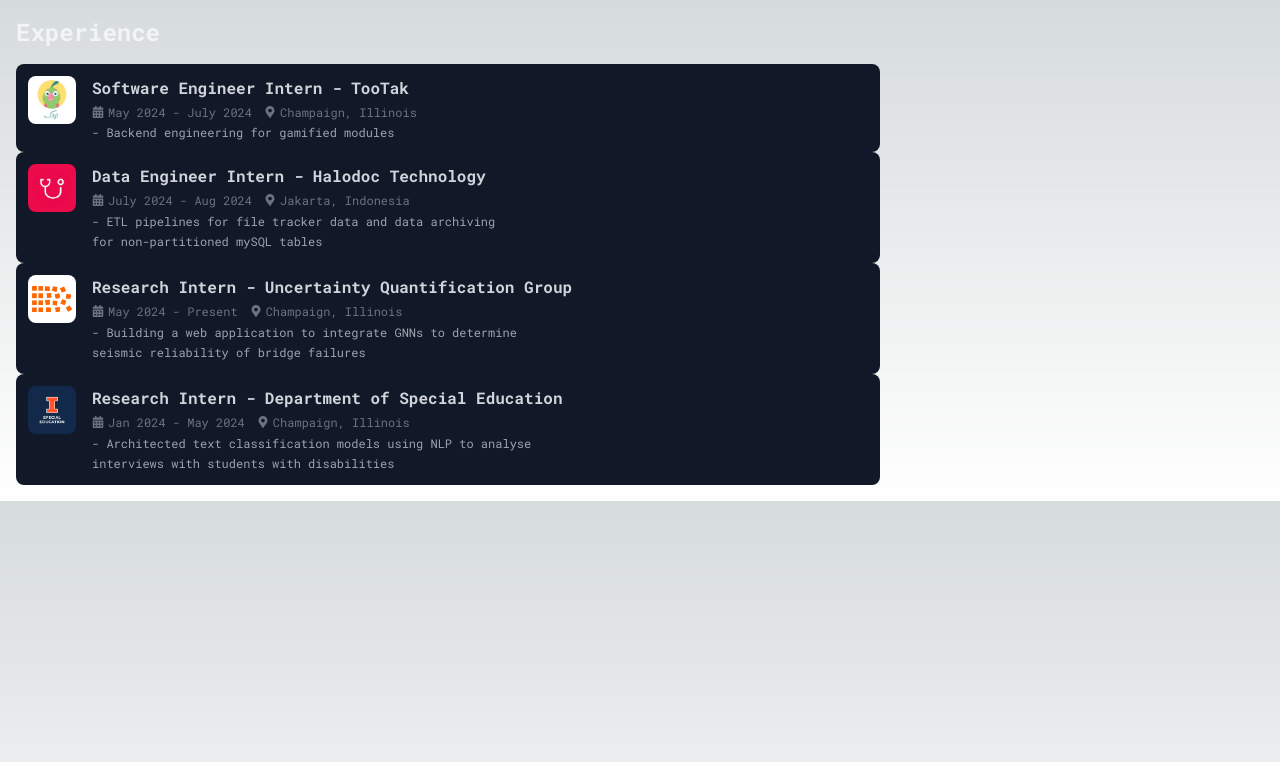
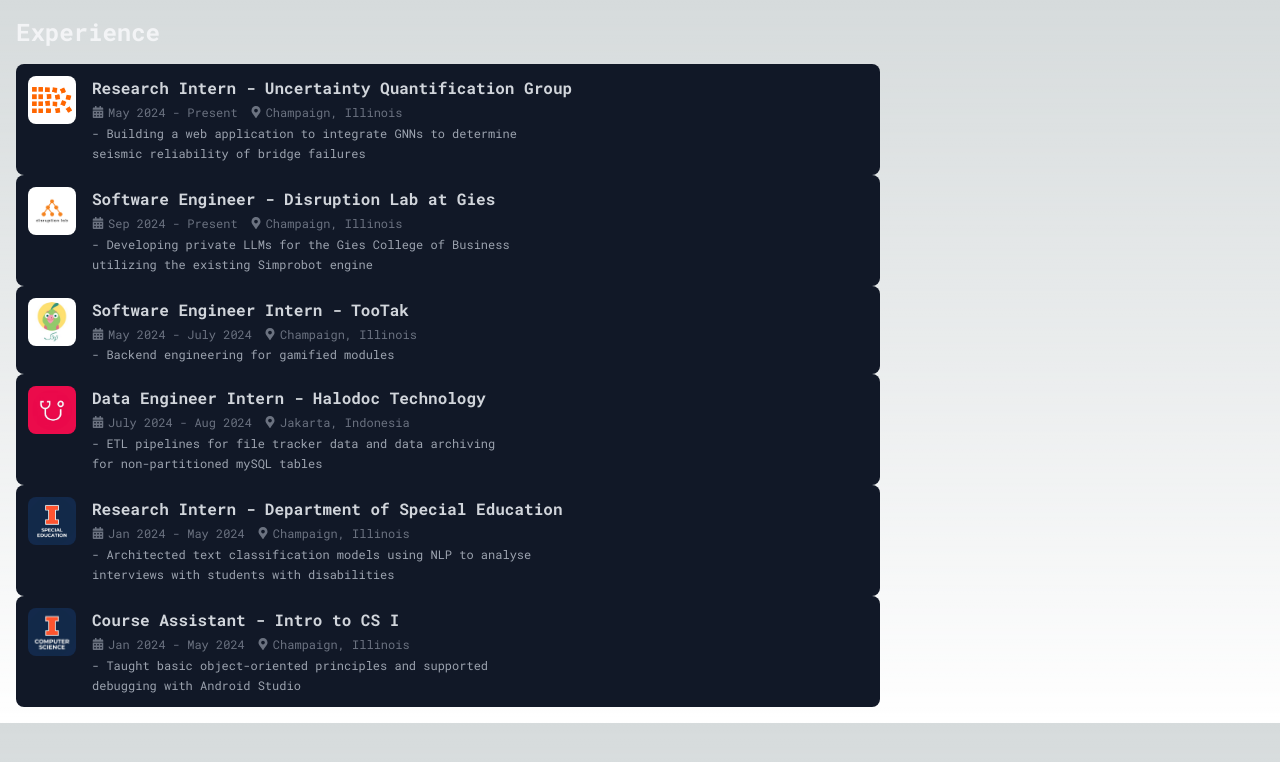
Before and after one commit to wrjodjana/wrjodjana.com, a Next.js app: page /components/experience in a window 1280 px wide. Shown: the top 762 px of the page. Built offline with nearby package versions, Linux system fonts and the light colour scheme.

Commit message:
added dlab and cs124 ca

```diff
--- a/app/components/experience/page.tsx
+++ b/app/components/experience/page.tsx
@@ -8,6 +8,8 @@
 import Halodoc from "../../../public/experience/halodoc.jpeg";
 import UQGroup from "../../../public/experience/uq-group.png";
 import SPED from "../../../public/experience/sped.jpg";
+import cs from "../../../public/experience/cs.jpg";
+import disruption from "../../../public/experience/disruption.png";
 
 const robotoMono = Roboto_Mono({ subsets: ["latin"] });
 
@@ -15,6 +17,52 @@
   return (
     <div className={`${robotoMono.className} max-w-4xl p-4`}>
       <h1 className="text-2xl font-bold text-gray-100 mb-4">Experience</h1>
+      <section className="bg-gray-900 text-gray-300 p-3 rounded-lg mb-0">
+        <div className="flex items-start">
+          <div className="mr-4 flex-shrink-0">
+            <div className="w-12 h-12 bg-white rounded-lg flex items-center justify-center">
+              <Image src={UQGroup} alt="UQ Group Logo" width={40} height={40} />
+            </div>
+          </div>
+          <div className="flex-grow">
+            <h2 className="text-base font-bold mb-1">Research Intern - Uncertainty Quantification Group</h2>
+            <div className="flex items-center text-xs text-gray-500 mb-1">
+              <FaCalendarAlt className="mr-1" />
+              <span>May 2024 - Present</span>
+              <FaMapMarkerAlt className="ml-3 mr-1" />
+              <span>Champaign, Illinois</span>
+            </div>
+            <p className="text-xs text-gray-400 leading-relaxed">
+              - Building a web application to integrate GNNs to determine
+              <br />
+              seismic reliability of bridge failures
+            </p>
+          </div>
+        </div>
+      </section>
+      <section className="bg-gray-900 text-gray-300 p-3 rounded-lg mb-0">
+        <div className="flex items-start">
+          <div className="mr-4 flex-shrink-0">
+            <div className="w-12 h-12 bg-white rounded-lg flex items-center justify-center">
+              <Image src={disruption} alt="UQ Group Logo" width={70} height={70} className="rounded-full" />
+            </div>
+          </div>
+          <div className="flex-grow">
+            <h2 className="text-base font-bold mb-1">Software Engineer - Disruption Lab at Gies</h2>
+            <div className="flex items-center text-xs text-gray-500 mb-1">
+              <FaCalendarAlt className="mr-1" />
+              <span>Sep 2024 - Present</span>
+              <FaMapMarkerAlt className="ml-3 mr-1" />
+              <span>Champaign, Illinois</span>
+            </div>
+            <p className="text-xs text-gray-400 leading-relaxed">
+              - Developing private LLMs for the Gies College of Business
+              <br />
+              utilizing the existing Simprobot engine
+            </p>
+          </div>
+        </div>
+      </section>
       <section className="bg-gray-900 text-gray-300 p-3 rounded-lg mb-0">
         <div className="flex items-start">
           <div className="mr-4 flex-shrink-0">
@@ -60,31 +108,8 @@
       <section className="bg-gray-900 text-gray-300 p-3 rounded-lg mb-0">
         <div className="flex items-start">
           <div className="mr-4 flex-shrink-0">
-            <div className="w-12 h-12 bg-white rounded-lg flex items-center justify-center">
-              <Image src={UQGroup} alt="UQ Group Logo" width={40} height={40} />
-            </div>
-          </div>
-          <div className="flex-grow">
-            <h2 className="text-base font-bold mb-1">Research Intern - Uncertainty Quantification Group</h2>
-            <div className="flex items-center text-xs text-gray-500 mb-1">
-              <FaCalendarAlt className="mr-1" />
-              <span>May 2024 - Present</span>
-              <FaMapMarkerAlt className="ml-3 mr-1" />
-              <span>Champaign, Illinois</span>
-            </div>
-            <p className="text-xs text-gray-400 leading-relaxed">
-              - Building a web application to integrate GNNs to determine
-              <br />
-              seismic reliability of bridge failures
-            </p>
-          </div>
-        </div>
-      </section>
-      <section className="bg-gray-900 text-gray-300 p-3 rounded-lg mb-0">
-        <div className="flex items-start">
-          <div className="mr-4 flex-shrink-0">
             <div className="w-12 h-12 bg-[#13294B] rounded-lg flex items-center justify-center">
-              <Image src={SPED} alt="SPED Logo" width={40} height={40} className="rounded-full" />
+              <Image src={SPED} alt="SPED Logo" width={80} height={80} className="rounded-full" />
             </div>
           </div>
           <div className="flex-grow">
@@ -103,6 +128,29 @@
           </div>
         </div>
       </section>
+      <section className="bg-gray-900 text-gray-300 p-3 rounded-lg mb-0">
+        <div className="flex items-start">
+          <div className="mr-4 flex-shrink-0">
+            <div className="w-12 h-12 bg-[#13294B] rounded-lg flex items-center justify-center">
+              <Image src={cs} alt="SPED Logo" width={70} height={70} className="rounded-full" />
+            </div>
+          </div>
+          <div className="flex-grow">
+            <h2 className="text-base font-bold mb-1">Course Assistant - Intro to CS I</h2>
+            <div className="flex items-center text-xs text-gray-500 mb-1">
+              <FaCalendarAlt className="mr-1" />
+              <span>Jan 2024 - May 2024</span>
+              <FaMapMarkerAlt className="ml-3 mr-1" />
+              <span>Champaign, Illinois</span>
+            </div>
+            <p className="text-xs text-gray-400 leading-relaxed">
+              - Taught basic object-oriented principles and supported
+              <br />
+              debugging with Android Studio
+            </p>
+          </div>
+        </div>
+      </section>
     </div>
   );
 }
```
Also changed, not shown: public/experience/cs.jpg (added), public/experience/disruption.png (added).
